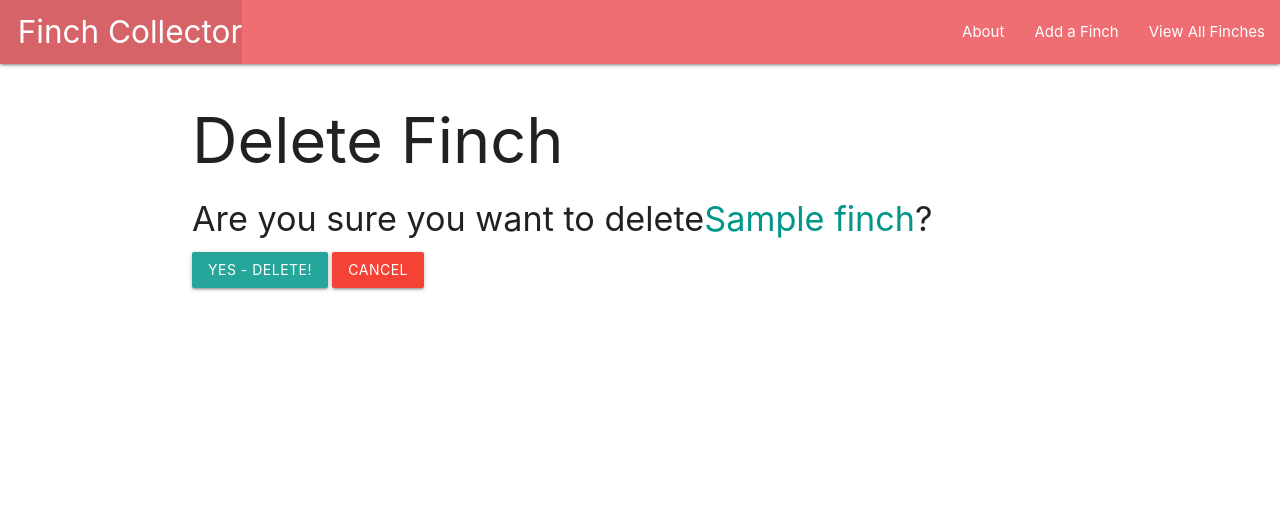
After one commit to Carlosdos818/finchcollector, a Django app: page /finches/1/delete/ in a window 1280 px wide. The commit adds this page. Shown: the top 528 px of the page. Run offline with Django 4.2, Linux system fonts and the light colour scheme; tables that the repository leaves empty hold one stand-in row (values such as "Sample post").

Commit message:
Adds update and delete functionality for finches

```diff
--- a/main_app/templates/finches/detail.html
+++ b/main_app/templates/finches/detail.html
@@ -14,6 +14,10 @@
                     <p>Habitat: N/A</p>
                 {% endif %}
         </div>
+        <div class="card-action">
+            <a href="{% url 'finches_update' finch.id %}">Edit</a>
+            <a href="{% url 'finches_delete' finch.id %}">Delete</a>
+        </div>
     </div>
 
 {% endblock %}
--- /dev/null
+++ b/main_app/templates/main_app/finch_confirm_delete.html
@@ -0,0 +1,16 @@
+{% extends 'base.html' %}
+
+{% block content %}
+
+    <h1>Delete Finch</h1>
+
+    <h4>Are you sure you want to delete<span class="teal-text">{{ object.name }}</span>?</h4>
+
+    <form action="" method="POST">
+        {% csrf_token %}
+        <input type="submit" value="Yes - Delete!" class="btn">
+        <a href="{% url 'detail' finch.id %}" class="btn red">Cancel</a>
+    </form>
+
+
+{% endblock %}
--- a/main_app/templates/main_app/finch_form.html
+++ b/main_app/templates/main_app/finch_form.html
@@ -1,6 +1,10 @@
 {% extends 'base.html' %}
 {% block content %}
+    {% if object %}
+        <h1>Edit<span class="teal-text">{{ object.name }}</span></h1>
+    {% else %}
         <h1>Add Finch</h1>
+    {% endif %}
     <!-- Leaving the action blank in a form, causes the POST to hit the same route that it was rendered with-->
     <form action="" method="POST">
         <!-- Django requires this fir security purposes -->
--- a/main_app/urls.py
+++ b/main_app/urls.py
@@ -14,4 +14,9 @@ urlpatterns = [
     path('finches/<int:finch_id>', views.finches_detail, name='detail'),
     # Route for create finch
     path('finches/create/', views.FinchCreate.as_view(), name='finches_create'),
+    # Route to update finch
+    path('finches/<int:pk>/update/', views.FinchUpdate.as_view(), name='finches_update'),
+    # Route to delete finch
+    path('finches/<int:pk>/delete/', views.FinchDelete.as_view(), name='finches_delete'),
+
 ]
--- a/main_app/views.py
+++ b/main_app/views.py
@@ -1,6 +1,6 @@
 from django.shortcuts import render
 # We need to import our class based views
-from django.views.generic.edit import CreateView
+from django.views.generic.edit import CreateView, UpdateView, DeleteView
 
 # in order to use the model, we have to import
 from .models import Finch
@@ -59,3 +59,14 @@ class FinchCreate(CreateView):
     fields = '__all__'
     # we can also do this if you  only want to pass a few field's items
     # fields = ['name', 'color', 'size', 'habitat']
+
+# UpdateView, very similar to  CreateView, need model and fields
+class FinchUpdate(UpdateView):
+    model = Finch
+    # Lets make it so you can't rename a finch
+    fields = ['color', 'size', 'habitat']
+
+class FinchDelete(DeleteView):
+    model = Finch
+    # Instead of fields or using the absolute_url, we just use a success_url
+    success_url = '/finches'
```
Lines whose indentation alone changed are shown as unchanged.
